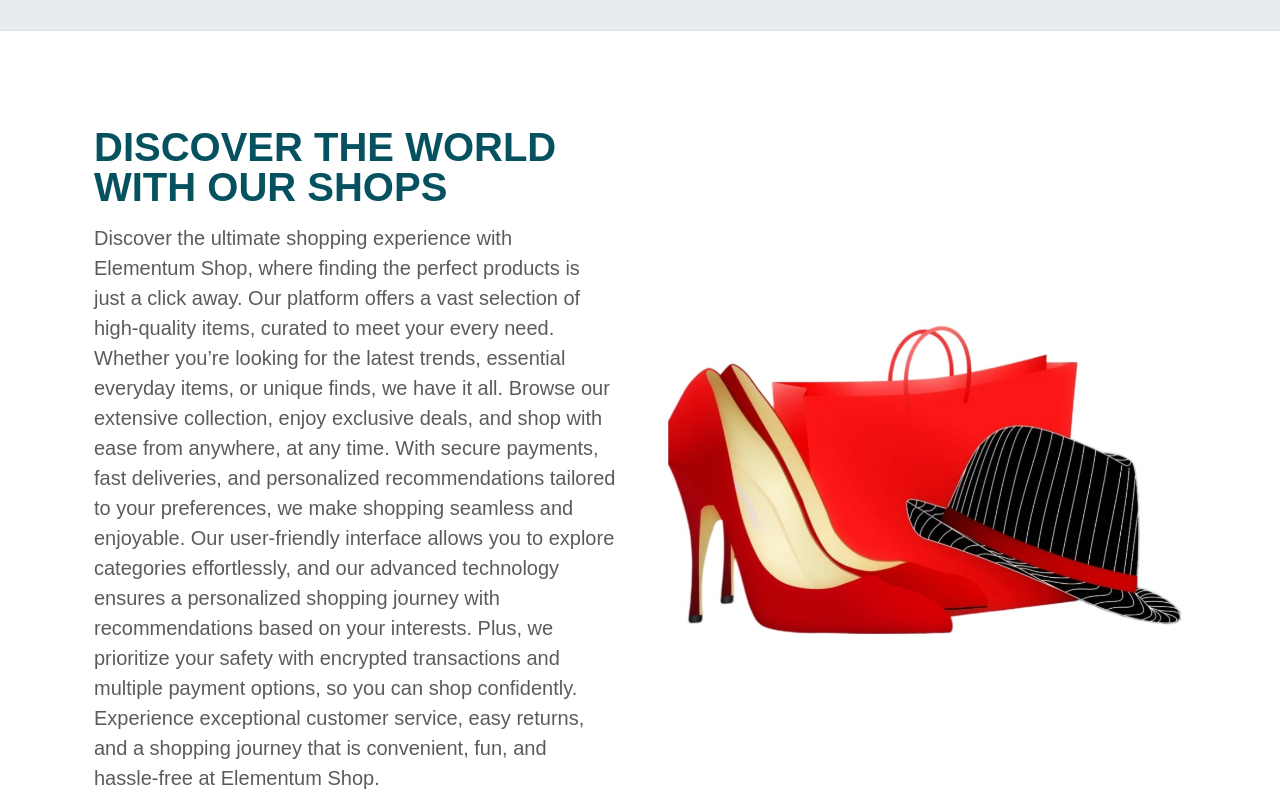
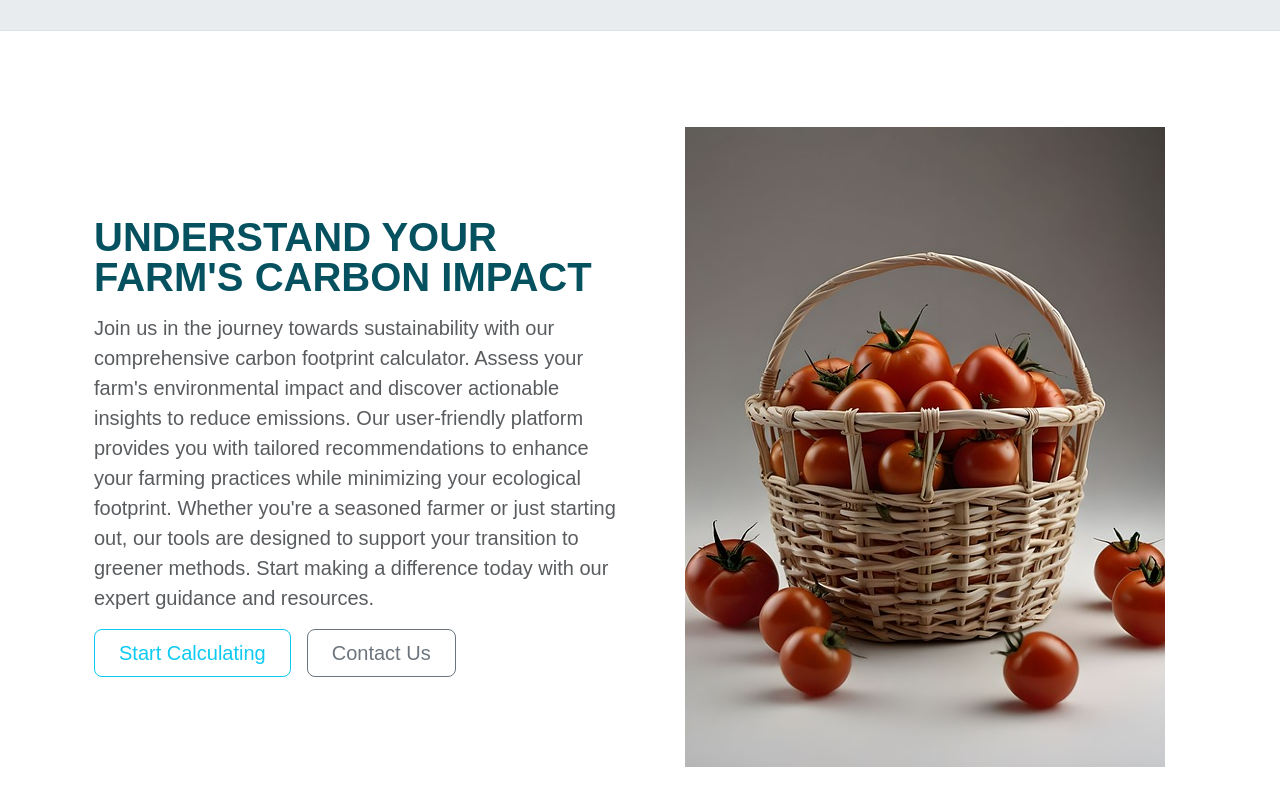
Before and after one commit to VasundharaShivankar/carbonfootprint_calculator, a React (Create React App) app in the folder client/: page / in a window 1280 px wide. Shown: the part 1020-1820 px from the top of the page. Built offline with nearby package versions, Linux system fonts and the light colour scheme; no server answers.

Commit message:
page loader edit and 3rd section complete

```diff
--- a/client/src/components/HeroTrain/HeroTrain.js
+++ b/client/src/components/HeroTrain/HeroTrain.js
@@ -1,25 +1,24 @@
 import React from 'react';
 import './HeroSec.css';
-import Img1 from "./img1.jpg";
-
-// import bookingData from '../../configs/Booking/Transport.json';
+import Img1 from "./img1.jpg"; // Update to the relevant image for carbon footprinting
 import { Link } from 'react-router-dom';
 
-export default function HeroShop() {
+export default function HeroCarbonFootprint() {
     return (
-        <div className='border-top bg-white  '>
-            <div className="container col-xxl-8 px-4 py-5 ">
+        <div className='border-top bg-white'>
+            <div className="container col-xxl-8 px-4 py-5">
                 <div className="row flex-lg-row-reverse align-items-center g-5 py-5">
-                    <div className="col-10 col-sm-8 col-lg-6 ">
-                        <img src={Img1} className="d-block mx-lg-auto img-fluid heroimg" alt="Bootstrap Themes"   loading="lazy"/>
-                        {/* <img src="http://html.0effortthemes.com/go/images/train-LGT.gif" className="d-block mx-lg-auto img-fluid " alt="Bootstrap Themes" loading="lazy" /> */}
+                    <div className="col-10 col-sm-8 col-lg-6">
+                        <img src={Img1} className="d-block mx-lg-auto img-fluid heroimg" alt="Carbon Footprint" loading="lazy" />
                     </div>
                     <div className="col-lg-6">
-                        <h1 className="fs-1 fw-bold text-info-emphasis lh-1 mb-3">DISCOVER THE WORLD WITH OUR SHOPS</h1>
-                        <p className="lead text-body-secondary " style={{fontSize:'20px'}}>Discover the ultimate shopping experience with Elementum Shop, where finding the perfect products is just a click away. Our platform offers a vast selection of high-quality items, curated to meet your every need. Whether you’re looking for the latest trends, essential everyday items, or unique finds, we have it all. Browse our extensive collection, enjoy exclusive deals, and shop with ease from anywhere, at any time. With secure payments, fast deliveries, and personalized recommendations tailored to your preferences, we make shopping seamless and enjoyable. Our user-friendly interface allows you to explore categories effortlessly, and our advanced technology ensures a personalized shopping journey with recommendations based on your interests. Plus, we prioritize your safety with encrypted transactions and multiple payment options, so you can shop confidently. Experience exceptional customer service, easy returns, and a shopping journey that is convenient, fun, and hassle-free at Elementum Shop.</p>
+                        <h1 className="fs-1 fw-bold text-info-emphasis lh-1 mb-3">UNDERSTAND YOUR FARM'S CARBON IMPACT</h1>
+                        <p className="lead text-body-secondary" style={{ fontSize: '20px' }}>
+                            Join us in the journey towards sustainability with our comprehensive carbon footprint calculator. Assess your farm's environmental impact and discover actionable insights to reduce emissions. Our user-friendly platform provides you with tailored recommendations to enhance your farming practices while minimizing your ecological footprint. Whether you're a seasoned farmer or just starting out, our tools are designed to support your transition to greener methods. Start making a difference today with our expert guidance and resources.
+                        </p>
                         <div className="d-grid gap-2 d-md-flex justify-content-md-start">
-                            <Link to="/destination/2">
-                                <button type="button" className="btn btn-outline-info  btn-lg px-4 me-md-2">Shop Now</button>
+                            <Link to="/calculator">
+                                <button type="button" className="btn btn-outline-info btn-lg px-4 me-md-2">Start Calculating</button>
                             </Link>
                             <Link to="/contact">
                                 <button type="button" className="btn btn-outline-secondary btn-lg px-4">Contact Us</button>
@@ -28,7 +27,6 @@ export default function HeroShop() {
                     </div>
                 </div>
             </div>
-
         </div>
-    )
+    );
 }
--- a/client/src/components/Preloader/Preloader.js
+++ b/client/src/components/Preloader/Preloader.js
@@ -21,7 +21,7 @@ export default function Preloader() {
                         <span className="visually-hidden">Loading...</span>
                     </div> */}
                     <img src={Image1} alt='img' height="70px" className='' />
-                    <h1 className='g-font-b text-black ms-2 text-opacity-75 fs-3 mt-3'>Getting Into Shop...</h1>
+                    <h1 className='g-font-b text-black ms-2 text-opacity-75 fs-3 mt-3'>Step Towards a Greener Future...</h1>
                 </div>
             )}
         </>
```
Also changed, not shown: client/src/components/HeroTrain/img1.jpg.
